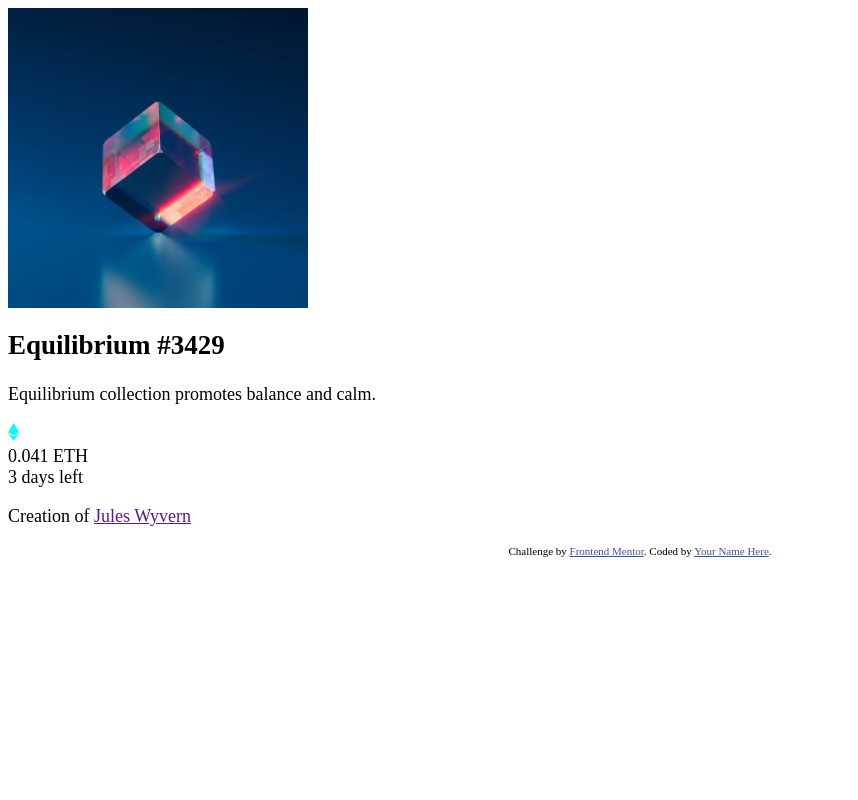
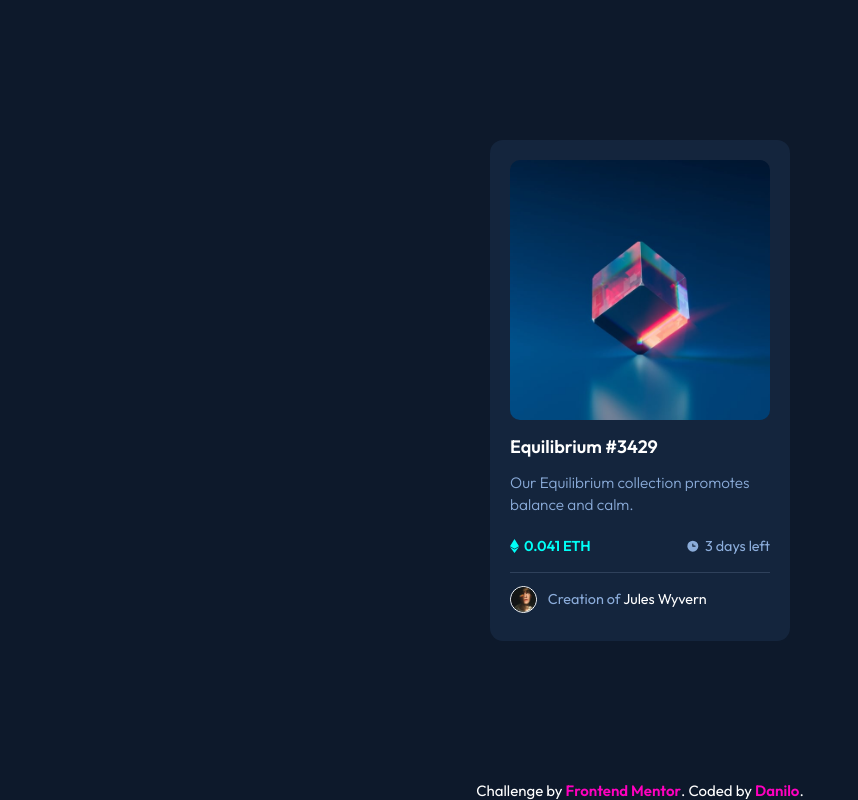
Before and after one commit to OneBitMance/nft-preview-card-component-main, a plain HTML site: page index.html in a window 1280 px wide. Shown: the whole page, without its empty margins (0-858 px from the left). Drawn offline with Linux system fonts and the light colour scheme.

Commit message:
Finished project

```diff
--- a/index.html
+++ b/index.html
@@ -17,82 +17,56 @@
     <!-- Feel free to remove these styles or customise in your own stylesheet 👍 -->
     <style>
       .attribution {
-        font-size: 11px;
+        font-size: 15px;
         text-align: center;
+        color: #fff;
       }
       .attribution a {
-        color: hsl(228, 45%, 44%);
-      }
-
-      .image-container {
-        position: relative;
-        width: 300px;
-        height: 300px;
-      }
-
-      .image-container img:nth-child(1) {
-        width: 100%;
-        height: 100%;
-        z-index: 200;
-      }
-
-      .image-container img:nth-child(1):hover {
-        opacity: 0.5;
-        cursor: pointer;
-        transition: opacity 50ms ease-in;
-      }
-
-      .image-container img:nth-child(1):is(:hover) ~ img:nth-child(3) {
-        opacity: 1;
-        transition: opacity 0.1s ease-in;
-      }
-
-      .overlay {
-        width: 100%;
-        height: 100%;
-        background: cyan;
-        position: absolute;
-        top: 0;
-        left: 0;
-        z-index: -100;
-      }
-
-      .image-container img:nth-child(3) {
-        position: absolute;
-        top: 50%;
-        left: 50%;
-        transform: translate(-50%, -50%);
-        opacity: 0;
-        z-index: 10;
-        width: 50px;
-        height: 50px;
+        font-weight: 600;
+        text-decoration: none;
+        color: hsl(315, 100%, 50%);
       }
     </style>
   </head>
   <body>
+    <div class="wrapper">
       <div class="card">
         <div class="image-container">
+          <a class="nft-image" href="#">
             <img src="images/image-equilibrium.jpg" alt="picture of an nft" />
+          </a>
           <div class="overlay"></div>
           <img src="images/icon-view.svg" alt="" />
         </div>
+
+        <div class="nft-info">
           <h2>Equilibrium #3429</h2>
-
-      <p>Equilibrium collection promotes balance and calm.</p>
-
+          <p>Our Equilibrium collection promotes balance and calm.</p>
+          <div class="info-bottom">
+            <div class="pricing-container">
               <img src="images/icon-ethereum.svg" alt="" />
               <div class="price">0.041 ETH</div>
+            </div>
+
+            <div class="time-container">
+              <img src="images/icon-clock.svg" alt="" />
               <time>3 days left</time>
-      <div class="line"></div>
-      <p class="nft-author">
-        Creation of <a href="" class="author-name">Jules Wyvern</a>
-      </p>
             </div>
+          </div>
+        </div>
+
+        <div class="nft-author">
+          <img src="images/image-avatar.png" alt="" />
+          <p>Creation of <a href="" class="author-name">Jules Wyvern</a></p>
+        </div>
+      </div>
+
       <div class="attribution">
         Challenge by
         <a href="https://www.frontendmentor.io?ref=challenge" target="_blank"
           >Frontend Mentor</a
-      >. Coded by <a href="#">Your Name Here</a>.
+        >. Coded by <a href="#">Danilo</a>.
+      </div>
     </div>
   </body>
 </html>
--- a/styles.css
+++ b/styles.css
@@ -14,4 +14,184 @@
 
 html {
   font-size: 112.5%;
+  height: 100%;
 }
+
+* {
+  margin: 0;
+  padding: 0;
+  box-sizing: border-box;
+}
+
+body {
+  background: var(--main-bg);
+  /* background-image: url(https://i.pinimg.com/originals/a4/6c/4d/a46c4dea15a013d3f779e8cf97a09a46.jpg);
+  background-repeat: no-repeat;
+  background-size: cover; */
+  font-family: "Outfit";
+  height: 100%;
+  min-height: 100%;
+}
+
+.wrapper {
+  display: flex;
+  flex-direction: column;
+  width: 100%;
+  height: 100%;
+}
+
+.card {
+  width: 16.6667rem;
+  max-width: 100vw;
+  height: fit-content;
+  margin: auto;
+  padding: 20px;
+  background: var(--card-bg);
+  /* background: rgba(20, 37, 61, 0.475);
+  -webkit-backdrop-filter: blur(7px);
+  backdrop-filter: blur(7px);
+  border: 1px solid rgba(255, 255, 255, 0.175);
+  box-shadow: 0px 0px 5rem 1.6667rem rgb(7, 2, 34); */
+  border-radius: 13px;
+  display: flex;
+  flex-direction: column;
+  gap: 0.5556rem;
+}
+
+.image-container {
+  position: relative;
+  width: 100%;
+  aspect-ratio: 1 / 1;
+}
+
+.image-container img:nth-child(1) {
+  width: 100%;
+  height: 100%;
+  position: relative;
+  z-index: 100;
+  border-radius: 10px;
+}
+
+.image-container a {
+  display: inline-block;
+  position: relative;
+  z-index: 150;
+}
+
+.image-container a:hover {
+  opacity: 0.5;
+  transition: opacity 100ms ease-in;
+}
+
+.image-container a:hover ~ .overlay,
+.image-container a:hover ~ img:nth-child(3) {
+  opacity: 1;
+  transition: opacity 100ms ease-in;
+}
+
+.overlay {
+  width: 100%;
+  aspect-ratio: 1 / 1;
+  opacity: 0;
+  background: cyan;
+  position: absolute;
+  top: 0;
+  left: 0;
+  z-index: 50;
+  border-radius: 0.6667rem;
+}
+
+.image-container img:nth-child(3) {
+  position: absolute;
+  top: 50%;
+  left: 50%;
+  transform: translate(-50%, -50%);
+  opacity: 0;
+  z-index: 1000;
+  width: 2.7778rem;
+  height: 2.7778rem;
+  pointer-events: none;
+}
+
+.nft-info {
+  display: flex;
+  flex-direction: column;
+  gap: 0.8rem;
+}
+
+.nft-info h2 {
+  color: var(--names);
+  font-size: 1rem;
+}
+
+.nft-info p {
+  color: var(--soft-blue);
+  font-weight: 300;
+  font-size: 0.85rem;
+  line-height: 1.2rem;
+}
+
+.nft-info .info-bottom {
+  display: flex;
+  justify-content: space-between;
+  font-size: 0.8rem;
+  margin: 0.3889rem 0;
+}
+
+.pricing-container,
+.time-container {
+  display: flex;
+  gap: 0.2778rem;
+}
+
+.pricing-container {
+  font-weight: 600;
+  color: var(--cyan);
+}
+
+.pricing-container img {
+  width: 0.5rem;
+  height: 0.82rem;
+  align-self: center;
+}
+
+.time-container {
+  color: var(--soft-blue);
+}
+
+.time-container img {
+  width: 0.8rem;
+  height: 0.8rem;
+  align-self: center;
+}
+
+.nft-author {
+  display: flex;
+  justify-content: center;
+  align-items: center;
+  gap: 0.6rem;
+  padding: 0.7222rem 0 0.4444rem 0;
+  border-top: 1px solid var(--very-dark-blue-line);
+}
+
+.nft-author img {
+  width: 1.5rem;
+  height: 1.5rem;
+  border: 0.0833rem solid white;
+  border-radius: 100%;
+}
+
+.nft-author p {
+  font-size: 0.8rem;
+  flex: 1 1;
+  color: var(--soft-blue);
+}
+
+.author-name {
+  color: var(--names);
+  text-decoration: none;
+}
+
+.author-name:hover {
+  text-decoration: underline;
+}
```
Lines whose indentation alone changed are shown as unchanged.
